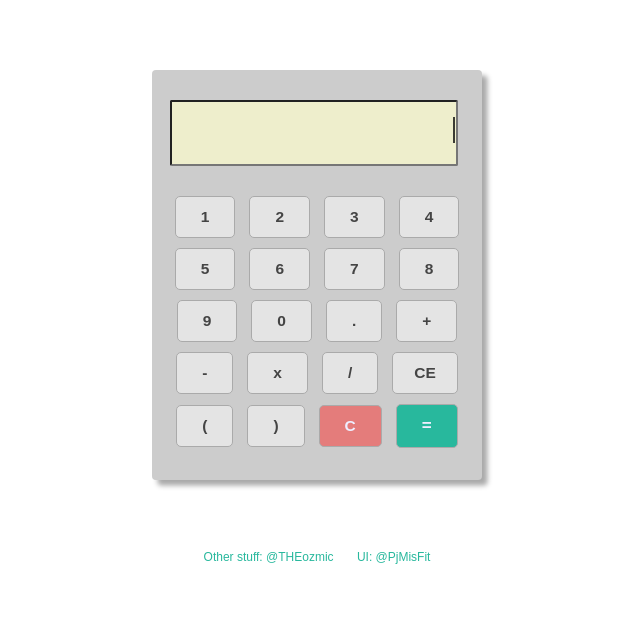
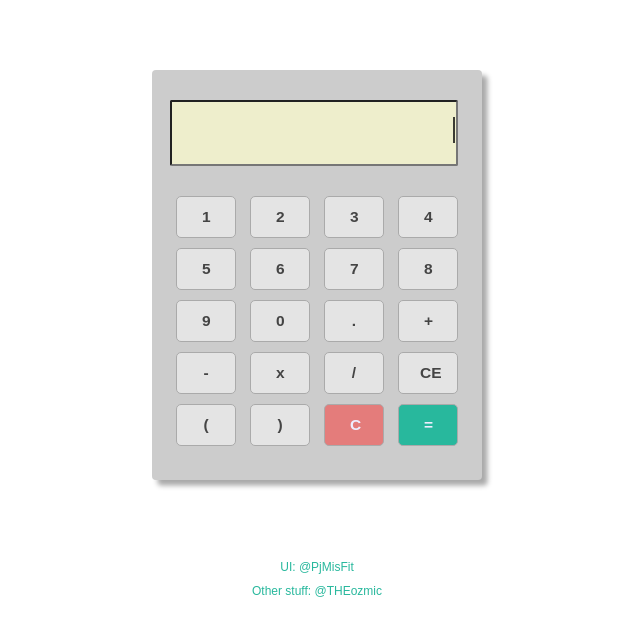
Before and after one commit to THEozmic/jcalculator, a plain HTML site: page index.html in a window 1280 px wide. Shown: the whole page, without its empty margins (323-963 px from the left). Drawn offline with Linux system fonts and the light colour scheme.

Commit message:
updated UI

```diff
--- a/css/calc.css
+++ b/css/calc.css
@@ -35,7 +35,7 @@
 	border: 1px solid #AAA;
 	margin: 5px;
 	cursor: pointer;
-    	display: inline-block;
+	display: inline-block;
 	position: relative;
 	top: 5px;
 	background: #e4e4e4;
@@ -43,6 +43,7 @@
 	font-weight: 700;
 	font-size: 15.5px;
 	font-family: arial;
+	width: 60px;
 }
 
 .abtn:focus{
@@ -61,18 +62,6 @@
 .equals{
 	background: #28b89d;
 	color: #EEF;
-	font-size: 17px;
-	font-family: arial;
-	font-weight: 700;
-	padding: 11px 25px 11px 25px;
-	border-radius: 5px;
-	border: 1px solid #AAA;
-	margin: 5px;
-	cursor: pointer;
-    display: inline-block;
-    /*margin-top: 5px;*/
-    position: relative;
-    top: 5px;
 }
 .equals:focus{
 	outline: none;
@@ -112,6 +101,7 @@
     margin: 10px;
     color: #28b89d;
     text-decoration: none;
+    display: block;
 }
 
 .credits > a:hover {
--- a/index.html
+++ b/index.html
@@ -49,7 +49,7 @@
 		</div>
 	</div>
 
-    <div class="credits"><a href="https://twitter.com/THEozmic">Other stuff: @THEozmic</a> <a href="https://twitter.com/PjMisFit">UI: @PjMisFit</a></div>
+    <div class="credits"><a href="https://twitter.com/PjMisFit">UI: @PjMisFit</a> <a href="https://twitter.com/THEozmic">Other stuff: @THEozmic</a></div>
 </body>
 <script src="js/jquery.js"></script>
 <script src="js/script.js"></script>
```
